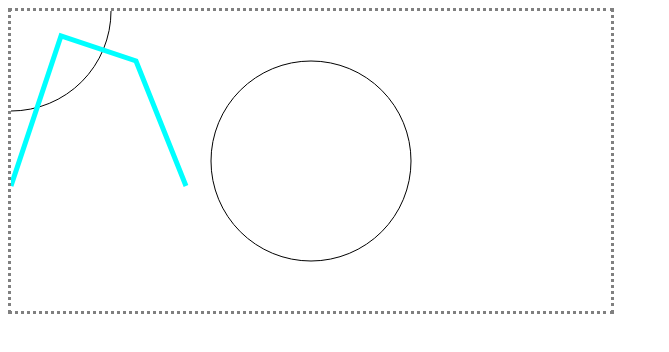
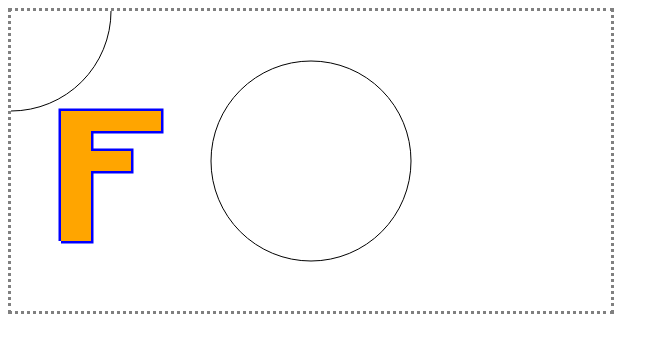
Before and after one commit to fmendozaro/html5Canvas, a plain HTML site: page arcs-n-paths.html in a window 1280 px wide. Shown: the whole page, without its empty margins (0-669 px from the left). Drawn offline with Linux system fonts and the light colour scheme.

Commit message:
feat: add a F with lines

```diff
--- a/arcs-n-paths.html
+++ b/arcs-n-paths.html
@@ -39,17 +39,27 @@
             ctx.stroke();
 
             // Paths
-            ctx.strokeStyle = "cyan";
-            ctx.fillStyle = "black";
+            ctx.strokeStyle = "blue";
+            ctx.fillStyle = "orange";
             ctx.lineWidth = 5;
 
+            // Print an F
             ctx.beginPath();
-            ctx.moveTo(0, 175);
-            ctx.lineTo(50, 25);
-            ctx.lineTo(125, 50);
-            ctx.lineTo(175, 175);
+            ctx.moveTo(50, canvas.height-70);
+            ctx.lineTo(50, 100);
+            ctx.lineTo(150, 100);
+            ctx.lineTo(150, 120);
+            ctx.lineTo(80, 120);
+            ctx.lineTo(80, 140);
+            ctx.lineTo(120, 140);
+            ctx.lineTo(120, 140);
+            ctx.lineTo(120, 160);
+            ctx.lineTo(80, 160);
+            ctx.lineTo(80, canvas.height-70);
+            ctx.lineTo(50, canvas.height-70);
             ctx.stroke();
-            // ctx.closePath();
+            ctx.fill();
+            ctx.closePath();
 
         }
     }
```
